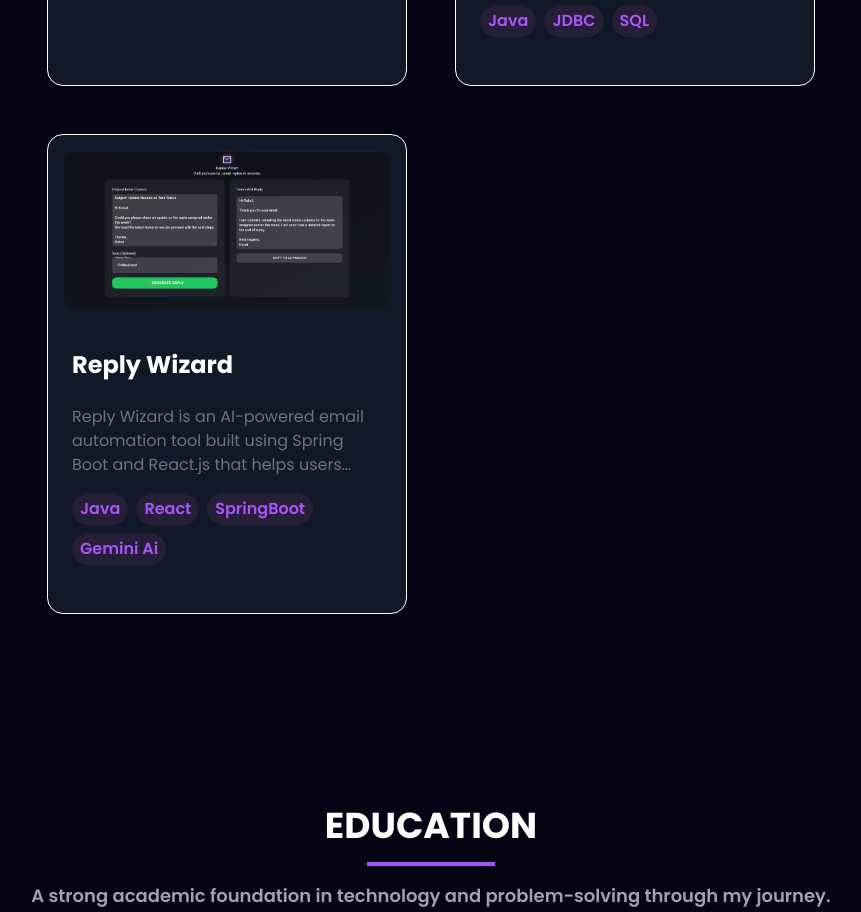
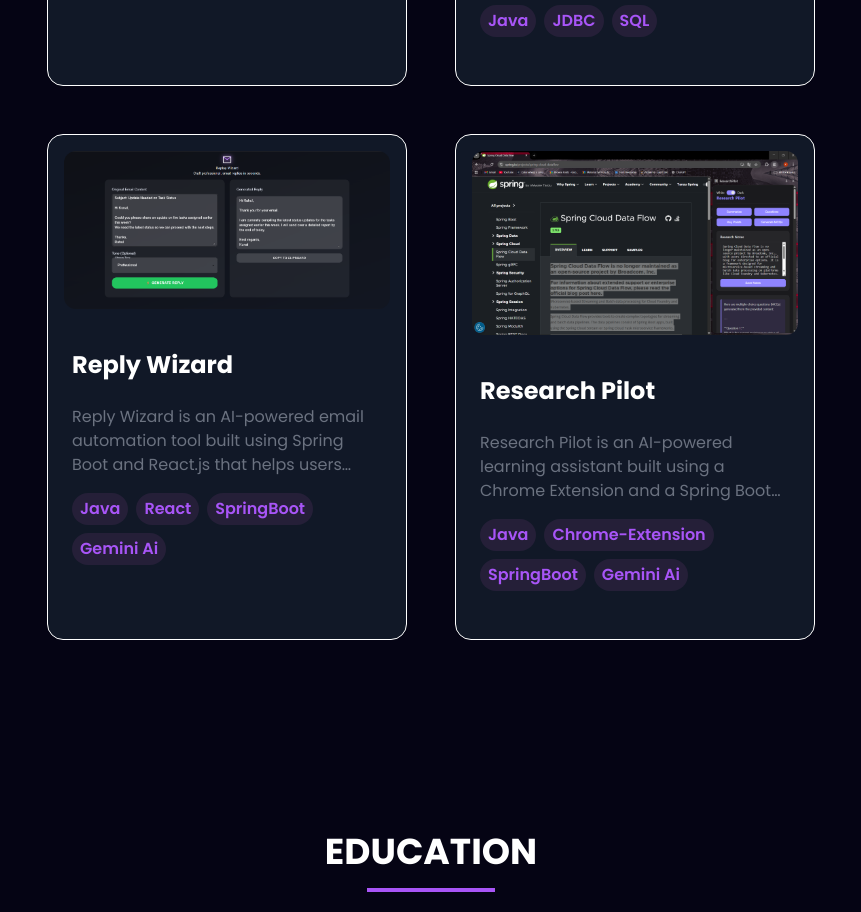
Before and after one commit to Ksuryawanshi1/MY_Portfolio, a React (Vite) app: page / in a window 1280 px wide. Shown: the part 4260-5172 px from the top of the page, without its empty margins (209-1070 px from the left). Built offline with nearby package versions, Linux system fonts and the light colour scheme.

Commit message:
Update constants.js

```diff
--- a/src/constants.js
+++ b/src/constants.js
@@ -41,7 +41,8 @@ import Emotion from './assets/work_logo/EmotionDetection.png';
 
 import Campus from './assets/work_logo/Campus.png';
 import bank from './assets/work_logo/bank.png';
-import Reply from './assets/work_logo/Reply.png'
+import Reply from './assets/work_logo/Reply.png';
+import Research from './assets/work_logo/Research.png';
 
 import Weather from './assets/work_logo/Weather.png';
 
@@ -218,5 +219,15 @@ export const SkillsInfo = [
       github: "https://github.com/Ksuryawanshi1/ReplyWizard",
       webapp: "",
     },
+    {
+      id: 5,
+      title: "Research Pilot",
+      description:
+         "Research Pilot is an AI-powered learning assistant built using a Chrome Extension and a Spring Boot backend that helps users transform online content into meaningful study material. It analyzes web pages, summarizes key information, extracts important points, generates intelligent questions, and creates MCQs using AI, making learning faster and more efficient. With seamless browser integration, reliable backend processing, and intelligent prompt handling, Research Pilot helps students, educators, and researchers quickly understand complex content and convert raw web text into structured, easy-to-learn knowledge.",
+      image: Research,
+      tags: ["Java", "Chrome-Extension", "SpringBoot","Gemini Ai"],
+      github: "https://github.com/Ksuryawanshi1/Research-Pilot",
+      webapp: "",
+    },
 
   ];
```
